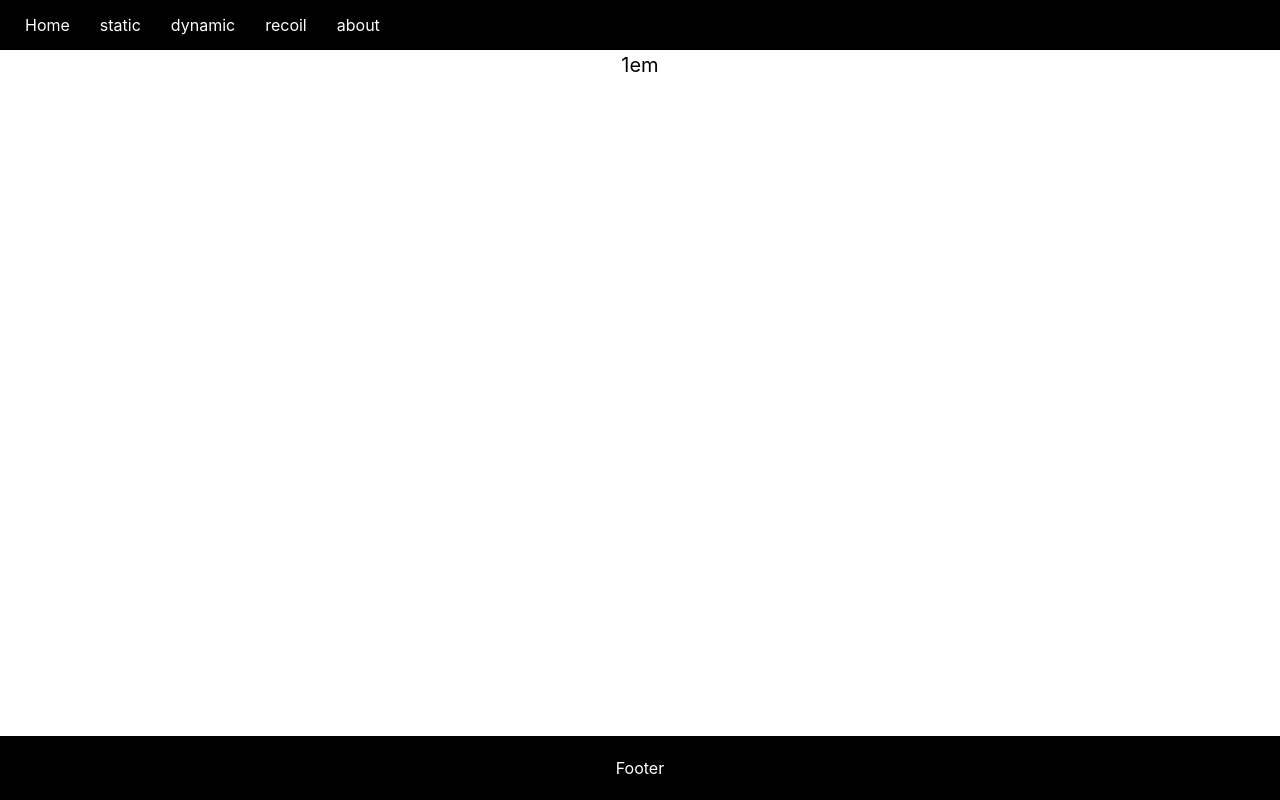
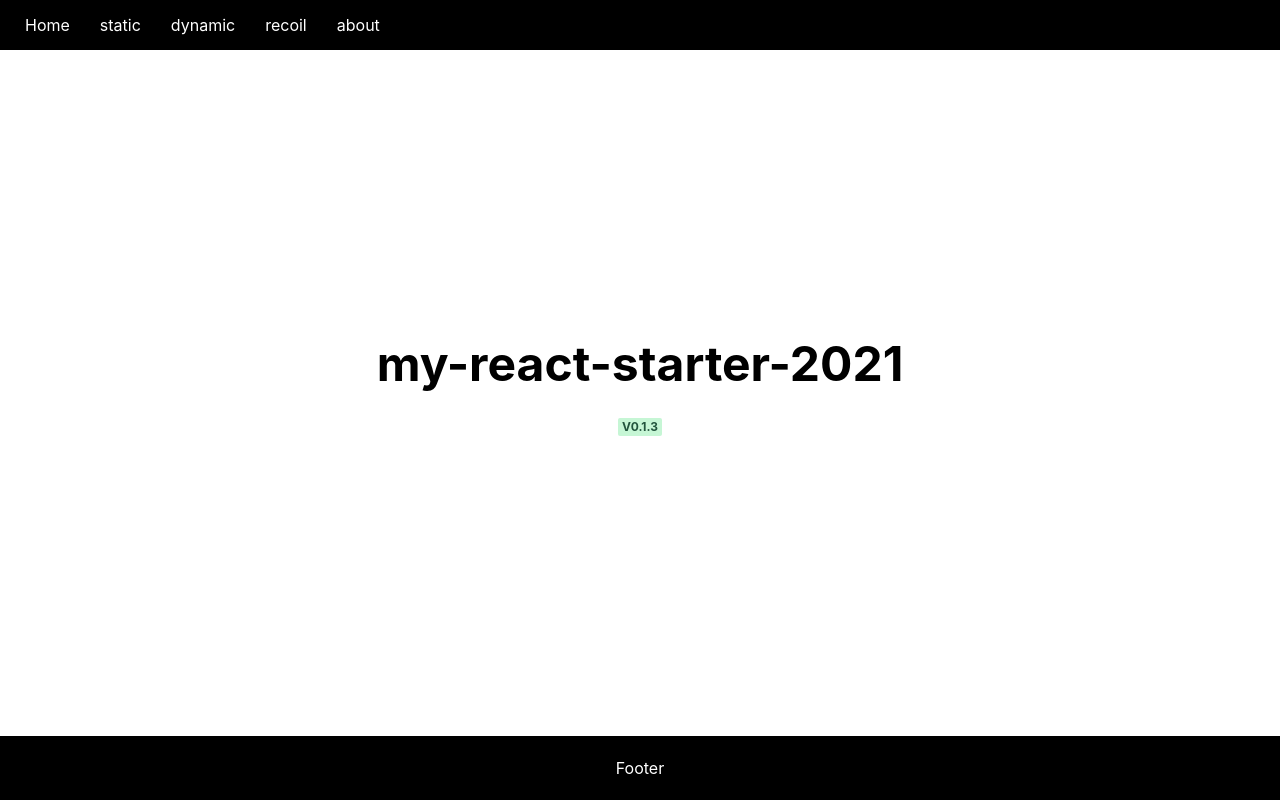
Before and after one commit to nshen/my-react-starter-2021, a Next.js app: page / in a window 1280 px wide. Built offline with nearby package versions, Linux system fonts and the light colour scheme.

Commit message:
feat: update home page, add motion sample

```diff
--- /dev/null
+++ b/components/MotionBadge.tsx
@@ -0,0 +1,41 @@
+import React from "react";
+import { Badge, BadgeProps } from "@chakra-ui/react";
+import { motion } from "framer-motion";
+
+// Chakra UI + Framer Motion 动画
+// https://chakra-ui.com/guides/integrations/with-framer
+const FramerMotionBadge = motion<BadgeProps>(Badge);
+
+type Props = {
+  children: React.ReactNode;
+};
+
+const MotionBadge = ({ children }: Props) => {
+  return (
+    <FramerMotionBadge
+      // from
+      initial={{
+        opacity: 0,
+        y: 0,
+      }}
+      // to
+      animate={{
+        opacity: 1,
+        y: -10,
+        // how
+        transition: {
+          delay: 0.2,
+          type: "spring",
+          stiffness: 90,
+          //   type: "tween",
+          //   duration: 0.2,
+        },
+      }}
+      colorScheme="green"
+    >
+      {children}
+    </FramerMotionBadge>
+  );
+};
+
+export default MotionBadge;
--- a/pages/index.tsx
+++ b/pages/index.tsx
@@ -1,36 +1,40 @@
-import { Button, Text, Stack, useColorMode } from "@chakra-ui/react";
 import React from "react";
-import { useRecoilValue } from "recoil";
-import { countSelector } from "../states";
+import { Flex, Text, Heading } from "@chakra-ui/react";
+import fs from "fs";
+import MotionBadge from "../components/MotionBadge";
 
-export default function Home() {
-  const { colorMode, toggleColorMode } = useColorMode();
-  const countValue = useRecoilValue(countSelector);
+const Home = (pkg: any) => {
   return (
-    <div>
-      <Text>{countValue}</Text>
-    </div>
+    <Flex
+      flex="1"
+      w="full"
+      h="full"
+      align="center"
+      justify="center"
+      direction="column"
+    >
+      <Heading as="h1" pb="5" size="2xl">
+        {pkg.name}
+      </Heading>
+      <Text pb="5" color="">
+        {pkg.description}
+      </Text>
+      {/* 动画演示 */}
+      <MotionBadge>{"v" + pkg.version}</MotionBadge>
+    </Flex>
   );
+};
+
+// Fetch data at build time.
+// https://nextjs.org/docs/basic-features/data-fetching#getstaticprops-static-generation
+export async function getStaticProps() {
+  let file = await fs.promises.readFile("./package.json", {
+    encoding: "utf-8",
+  });
+  file = JSON.parse(file);
+  return {
+    props: file,
+  };
 }
 
-// export const getStaticProps = async () => {
-//   const res = await fetch(`${server}/api/articles`);
-//   const articles = await res.json();
-
-//   return {
-//     props: {
-//       articles,
-//     },
-//   };
-// };
-
-// export const getStaticProps = async () => {
-//   const res = await fetch(`https://jsonplaceholder.typicode.com/posts?_limit=6`)
-//   const articles = await res.json()
-
-//   return {
-//     props: {
-//       articles,
-//     },
-//   }
-// }
+export default Home;
```
Also changed, not shown: pages/about.tsx (deleted, +0 -23 lines).
